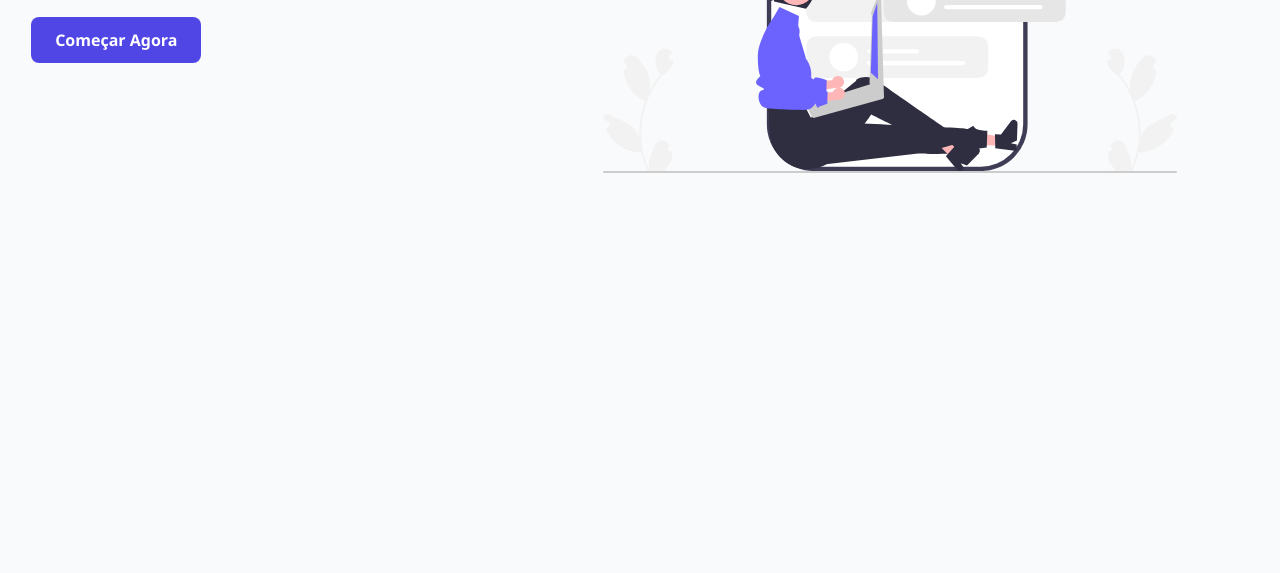
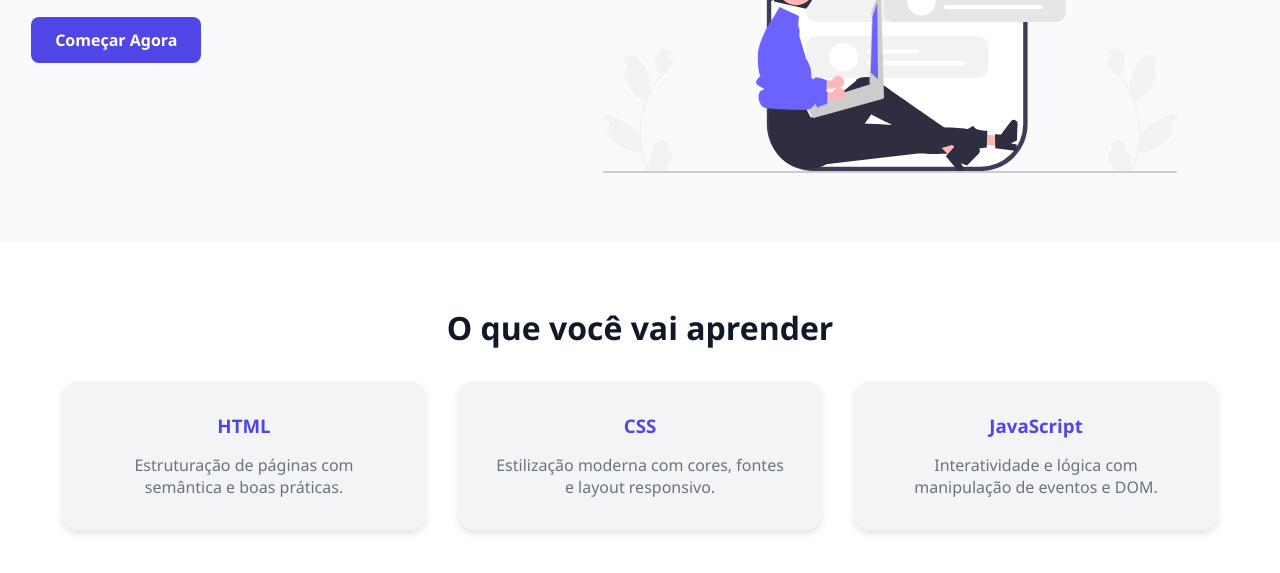
Before and after one commit to luizaugusto100/landing-page, a plain HTML site: page index.html in a window 1280 px wide. Shown: the part 433-1006 px from the top of the page. Before the commit the page ends 800 px from the top, so only its background shows below. Drawn offline with Linux system fonts and the light colour scheme.

Commit message:
Add files via upload

```diff
--- a/index.html
+++ b/index.html
@@ -31,6 +31,26 @@
                 <img src="assets/hero-illustration.svg" alt="">
             </div>
         </section>
+
+        <section class="conteudo">
+            <h2>O que você vai aprender</h2>
+            <div class="cards">
+                <div class="card">
+                    <h3>HTML</h3>
+                    <p>Estruturação de páginas com semântica e boas práticas.</p>
+                </div>
+                <div class="card">
+                    <h3>CSS</h3>
+                    <p>Estilização moderna com cores, fontes e layout responsivo.</p>
+                </div>
+                <div class="card">
+                    <h3>JavaScript</h3>
+                    <p>Interatividade e lógica com manipulação de eventos e DOM.</p>
+                </div>
+            </div>
+        </section>
+
     </main>
+
 </body>
 </html>
--- a/style.css
+++ b/style.css
@@ -86,3 +86,44 @@ body {
 .btn-cta:hover {
     background-color: #4338ca;
 }
+
+.conteudo {
+    padding: 4rem 2rem;
+    background-color: #ffffff;
+    text-align: center;
+}
+
+.conteudo h2{
+    font-size: 2rem;
+    color: #111827;
+    margin-bottom: 2rem;
+}
+
+.cards {
+    display: flex;
+    flex-wrap: wrap;
+    justify-content: center;
+    gap: 2rem;
+}
+
+.card {
+    background-color: #f3f4f6;
+    padding: 2rem;
+    border-radius: 1rem;
+    max-width: 300px;
+    box-shadow: 0 4px 6px rgba(0, 0, 0, 0.1);
+    transition: tranform 0.3;
+}
+
+.card:hover {
+    transform: translateY(-5px);
+}
+
+.card h3{
+    color: #4f46e5;
+    margin-bottom: 1rem;
+}
+
+.card p{
+    color: #6b7280;
+}
```
